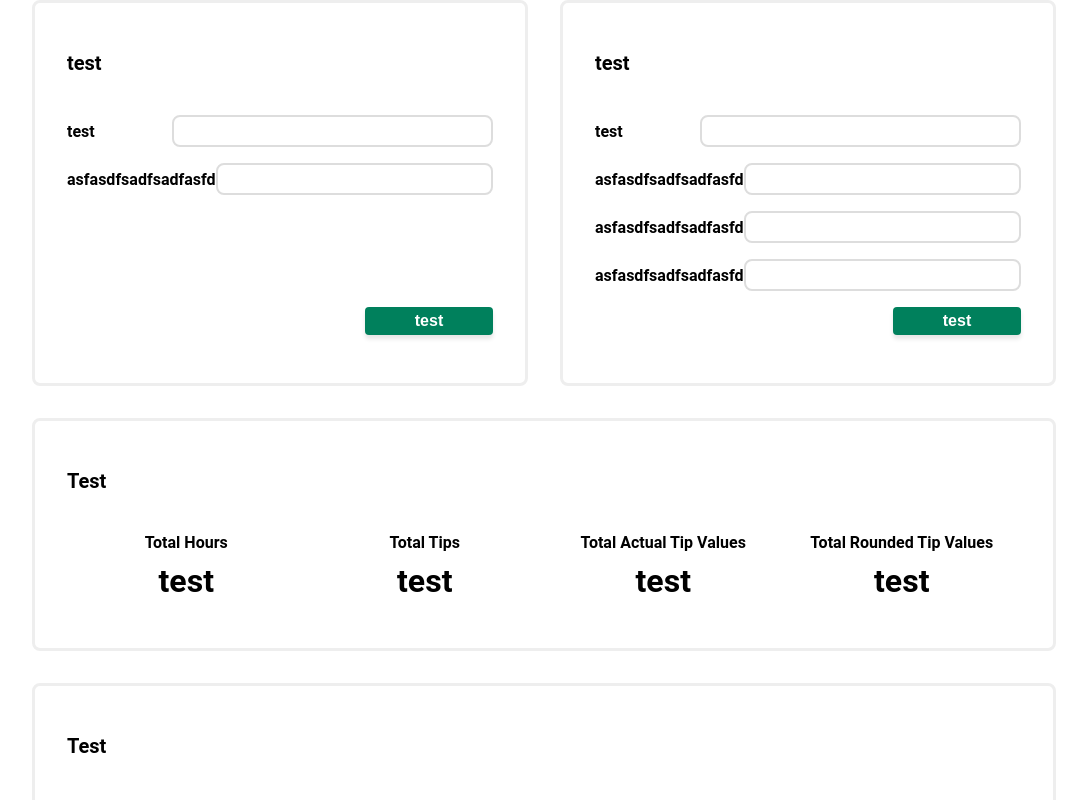
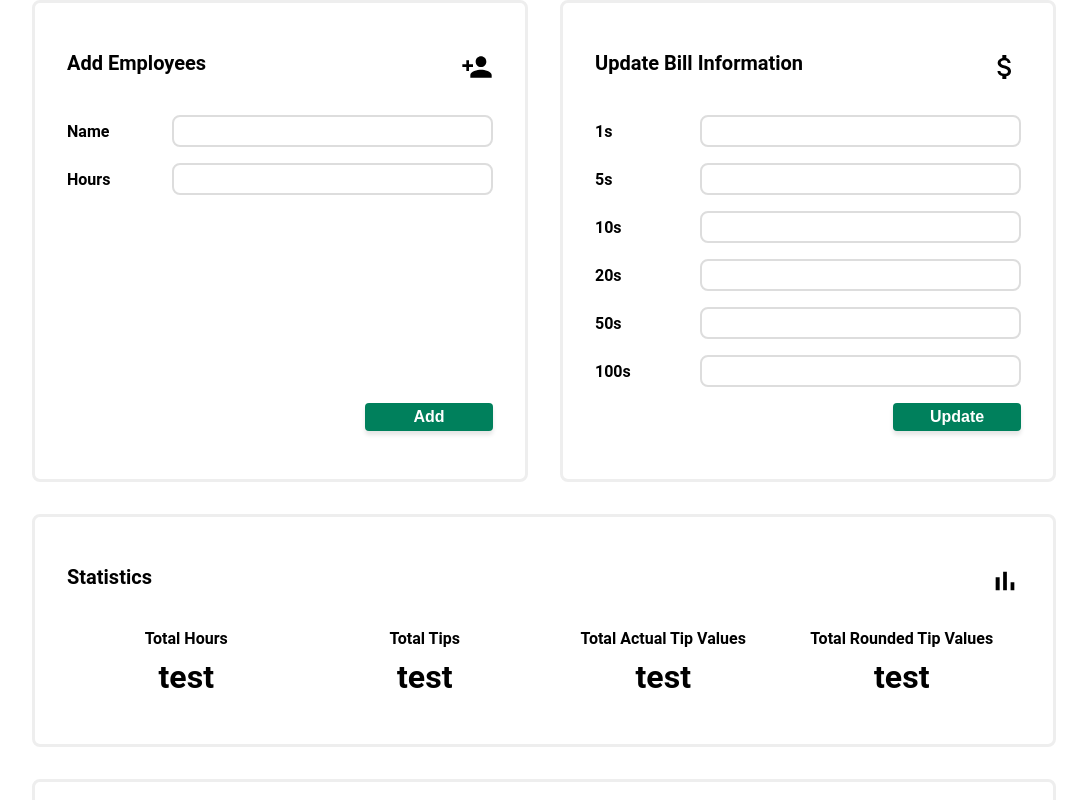
Before and after one commit to albondad/starbucks-tips-calculator, a Next.js app: page / in a window 1280 px wide. Shown: the top 800 px of the page, without its empty margins (96-1183 px from the left). Built offline with nearby package versions, Linux system fonts and the light colour scheme.

Commit message:
Update main component

```diff
--- a/components/pages/main/index.js
+++ b/components/pages/main/index.js
@@ -10,22 +10,23 @@ export const Main = () => {
             <StyledComponents.MainForms>
                 <StyledComponents.MainFormsItem>
                         <Shared.Card
-                            label='test'
+                            label='Add Employees'
+                            iconName="personAdd"
                         >
                         <StyledComponents.MainFormsItemBody>
                             <StyledComponents.MainFormsItemBodyInput>
                                 <Shared.Input
-                                    label='test'
+                                    label='Name'
                                 />
                             </StyledComponents.MainFormsItemBodyInput>
                             <StyledComponents.MainFormsItemBodyInput>
                                 <Shared.Input
-                                    label='asfasdfsadfsadfasfd'
+                                    label='Hours'
                                 />
                             </StyledComponents.MainFormsItemBodyInput>
                             <StyledComponents.MainFormsItemBodyButton>
                                 <Shared.Button
-                                    label='test'
+                                    label='Add'
                                 />
                             </StyledComponents.MainFormsItemBodyButton>
 
@@ -35,32 +36,43 @@ export const Main = () => {
 
                 <StyledComponents.MainFormsItem>
                         <Shared.Card
-                            label='test'
+                            label='Update Bill Information'
+                            iconName="attachMoney"
                         >
                         <StyledComponents.MainFormsItemBody>
                             <StyledComponents.MainFormsItemBodyInput>
                                 <Shared.Input
-                                    label='test'
+                                    label='1s'
                                 />
                             </StyledComponents.MainFormsItemBodyInput>
                             <StyledComponents.MainFormsItemBodyInput>
                                 <Shared.Input
-                                    label='asfasdfsadfsadfasfd'
+                                    label='5s'
                                 />
                             </StyledComponents.MainFormsItemBodyInput>
                             <StyledComponents.MainFormsItemBodyInput>
                                 <Shared.Input
-                                    label='asfasdfsadfsadfasfd'
+                                    label='10s'
                                 />
                             </StyledComponents.MainFormsItemBodyInput>
                             <StyledComponents.MainFormsItemBodyInput>
                                 <Shared.Input
-                                    label='asfasdfsadfsadfasfd'
+                                    label='20s'
+                                />
+                            </StyledComponents.MainFormsItemBodyInput>
+                            <StyledComponents.MainFormsItemBodyInput>
+                                <Shared.Input
+                                    label='50s'
+                                />
+                            </StyledComponents.MainFormsItemBodyInput>
+                            <StyledComponents.MainFormsItemBodyInput>
+                                <Shared.Input
+                                    label='100s'
                                 />
                             </StyledComponents.MainFormsItemBodyInput>
                             <StyledComponents.MainFormsItemBodyButton>
                                 <Shared.Button
-                                    label='test'
+                                    label='Update'
                                 />
                             </StyledComponents.MainFormsItemBodyButton>
 
@@ -71,7 +83,8 @@ export const Main = () => {
 
             <StyledComponents.MainStatistics>
                 <Shared.Card
-                    label="Test"
+                    label="Statistics"
+                    iconName='barChart'
                 >
                     <StyledComponents.MainStatisticsBody>
                         <StyledComponents.MainStatisticsBodyItem>
@@ -104,7 +117,8 @@ export const Main = () => {
             </StyledComponents.MainStatistics>
             <StyledComponents.MainEmployees>
                 <Shared.Card
-                    label="Test"
+                    label="Employees"
+                    iconName='groups'
                 >
                     <Shared.Employees />
                 </Shared.Card>
--- a/components/pages/main/styled-components.js
+++ b/components/pages/main/styled-components.js
@@ -20,6 +20,7 @@ export const MainForms = styled.div`
 `
 
 export const MainFormsItem = styled.div`
+    flex-basis: 0;
     flex-grow: 1;
     :first-of-type {
         padding-right: 16px;
```
